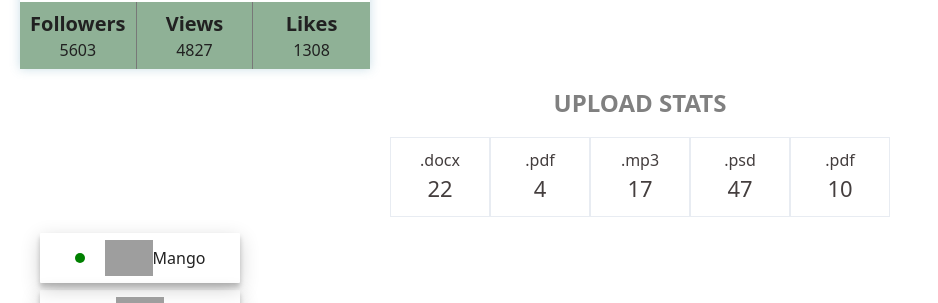
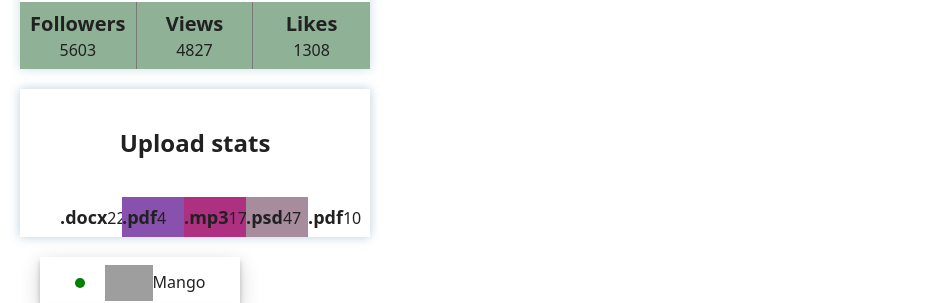
Before and after one commit to Luhivskyi/goit-react-hw-01-components, a React (Create React App) app: page / in a window 1280 px wide. Shown: the part 275-578 px from the top of the page, without its empty margins (0-938 px from the left). Built offline with nearby package versions, Linux system fonts and the light colour scheme; grey boxes are pictures that could not be loaded.

Commit message:
update Statistics

```diff
--- a/src/base.css
+++ b/src/base.css
@@ -19,3 +19,9 @@ img {
   max-width: 100%;
   height: auto;
 }
+
+.container {
+  max-width: 1170px;
+  padding: 15px;
+  margin: 0 auto;
+}
--- a/src/components/FriendsList/FriendList.js
+++ b/src/components/FriendsList/FriendList.js
@@ -9,7 +9,9 @@ const FriendList = ({friends}) => {
 if (friends.length === 0) return null
 
     return (<ul className={s.friendList}>
-        {friends.map(FriendListItem)}
+
+      {friends.map(({ id, avatar, name, isOnline }) =>
+        <FriendListItem id={id} avatar={avatar} name={name} isOnline={isOnline} />)}
 </ul>
     )
 
--- a/src/components/Statistics/Statistics.js
+++ b/src/components/Statistics/Statistics.js
@@ -1,11 +1,11 @@
 import React from 'react'
 import PropTypes from 'prop-types';
-
+import random from './random';
 import s from './Statistics.module.css'
 
 const StatsListItem = ({id, label, percentage}) => {
 
-return (<li key={id} className={s.item}>
+return (<li key={id} className={s.item} style={{ backgroundColor: random() }}>
       <span className={s.label}>{label}</span>
       <span className={s.percentage}>{percentage}</span>
     </li>)
--- a/src/components/Statistics/Statistics.module.css
+++ b/src/components/Statistics/Statistics.module.css
@@ -1,30 +1,34 @@
 .statistics {
+  max-width: 350px;
+  margin: 20px;
+  box-shadow: 0 0 10px rgba(24, 95, 143, 0.3);
+  padding-top: 20px;
+}
+
+.title {
   text-align: center;
+  margin-bottom: 40px;
 }
-.title {
+
+.stat-list {
+  list-style-type: none;
+  display: flex;
+  padding: 0;
+}
+
+.item {
+  width: 20%;
+  padding-top: 10px;
+  padding-bottom: 10px;
+  padding-left: 0;
+  padding-right: 0;
+  display: inline-block;
+  flex-direction: column;
+  align-items: center;
+}
+
+.label {
+  font-size: 18px;
   font-weight: 700;
-  text-transform: uppercase;
-  color: grey;
+  margin-bottom: 10px;
 }
-.statList {
-  padding: 0;
-  margin: 0 auto;
-  display: flex;
-  width: 500px;
-}
-.item {
-  color: #443e3e;
-  list-style: none;
-  border: 1px solid #e8ecf2;
-  padding-top: 10px;
-  height: 80px;
-  width: 100%;
-  line-height: 1.5;
-  display: -webkit-flex;
-  display: flex;
-  flex-direction: column;
-  text-align: center;
-}
-.percentage {
-  font-size: 22px;
-}
--- a/src/components/Statistics/index.js
+++ b/src/components/Statistics/index.js
@@ -1 +1,2 @@
+
 export {default} from './Statistics'
--- /dev/null
+++ b/src/components/Statistics/random.js
@@ -0,0 +1,6 @@
+export default function randColor() {
+  var r = Math.floor(Math.random() * 256),
+    g = Math.floor(Math.random() * 256),
+    b = Math.floor(Math.random() * 256);
+  return "#" + r.toString(16) + g.toString(16) + b.toString(16);
+}
--- a/src/components/Transactions/Transactions.js
+++ b/src/components/Transactions/Transactions.js
@@ -21,7 +21,7 @@ const trClassName = i % 2 === 0 ? s.grey : s.white
 
 
 const TransactionBody = ({ items }) => {
-  if (items.length === 0) return null
+
   return <tbody className={s.tbody}>
     {items.map(TransactionTr)}</tbody>
 
--- a/src/components/Transactions/Transactions.module.css
+++ b/src/components/Transactions/Transactions.module.css
@@ -1,5 +1,5 @@
 .transactionHistory {
-  width: 800px;
+  width: 400px;
   height: 1000px;
   text-align: center;
   box-shadow: 0 4px 5px 0 rgba(0, 0, 0, 0.2), 0 6px 20px 0 rgba(0, 0, 0, 0.19);
```
